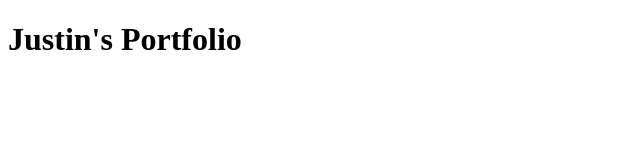
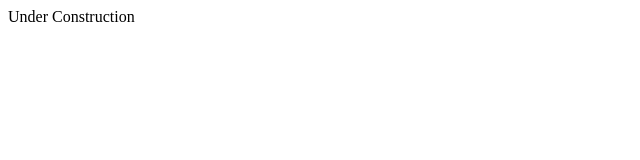
Before and after one commit to IEMJustin/iemjustin.github.io, a plain HTML site: page index.html in a window 1280 px wide. Shown: the whole page, without its empty margins (0-640 px from the left). Drawn offline with Linux system fonts and the light colour scheme.

Commit message:
Update index.html
Made layout for coding in Portfolio

```diff
--- a/index.html
+++ b/index.html
@@ -1,3 +1,12 @@
 <!DOCTYPE html>
-<h1> Justin's Portfolio </h1>
+<html>
+<head>
+  <title>Justin's Portfolio</title>
+  <meta name="description" content="Justin's UX Portfolio">
+  <meta name="keywords" content="UX UI Design Portfolio">
+</head>
+
+<body>
+  Under Construction
+</body>
 </html>
```
